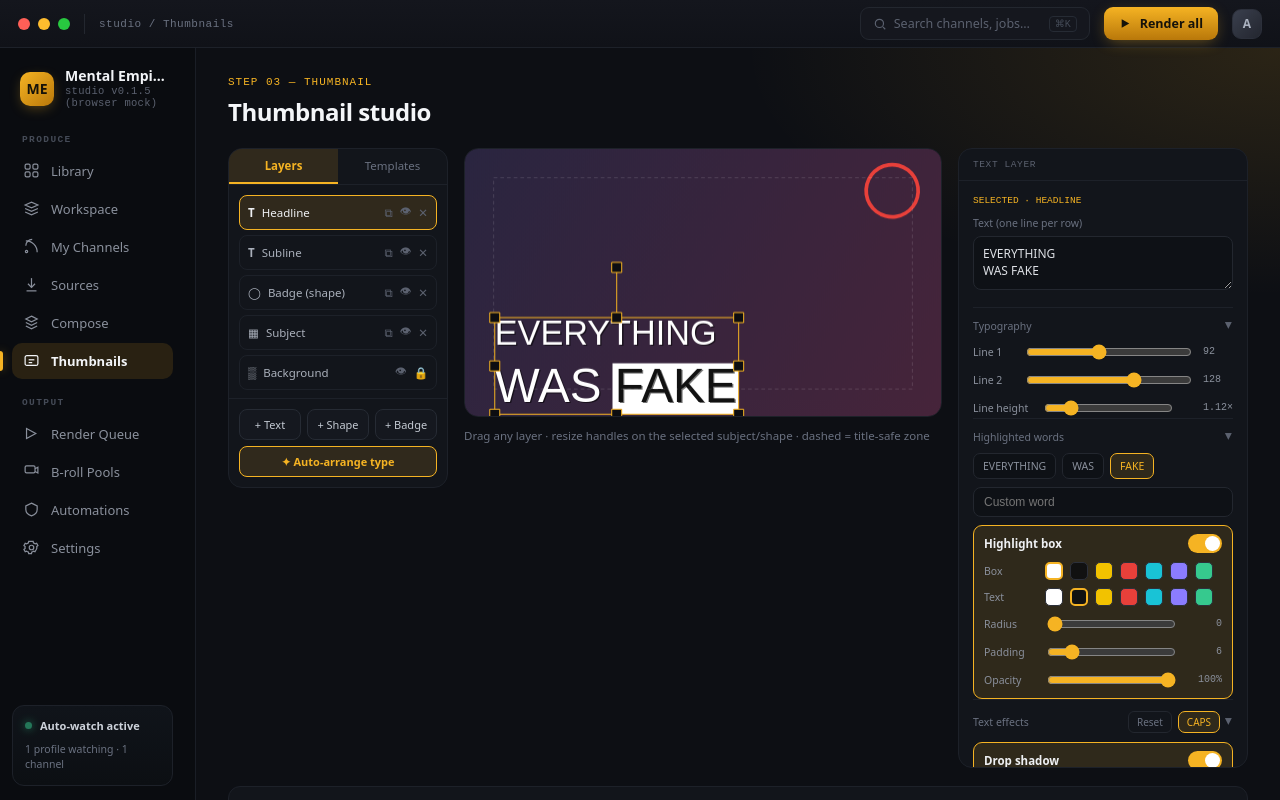
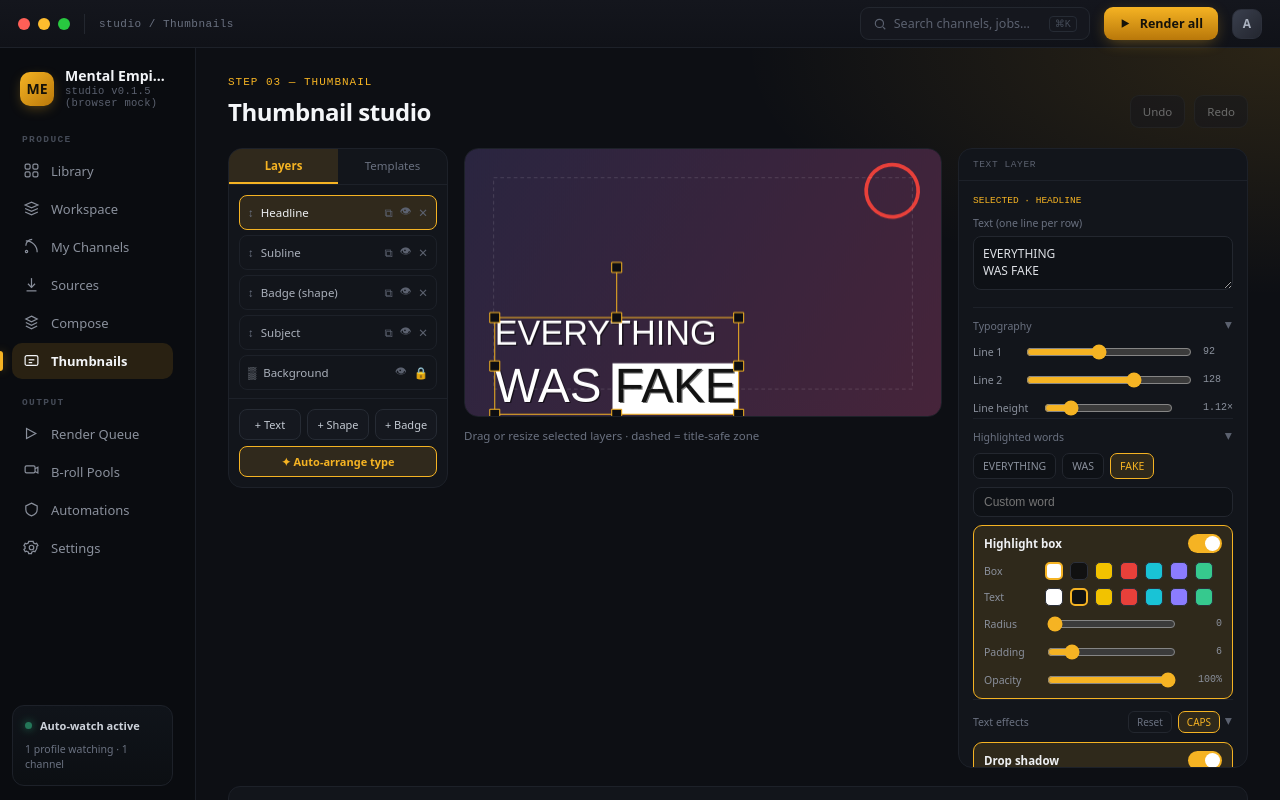
Before and after one commit to UmmeHoneySawda/mental-empire-studio, a React (Vite) app: page /x/a.png in a window 1280 px wide. Both pictures are taken after a click on the button "Thumbnails". Built offline with nearby package versions, Linux system fonts and the light colour scheme.

Commit message:
Add thumbnail editor undo and layer reorder

```diff
--- a/src/screens/Thumbnails.tsx
+++ b/src/screens/Thumbnails.tsx
@@ -288,10 +288,12 @@ function LayersTab(): JSX.Element {
   const duplicateLayer = useStore((s) => s.duplicateLayer)
   const toggleLayerVisible = useStore((s) => s.toggleLayerVisible)
   const deleteLayer = useStore((s) => s.deleteLayer)
+  const reorderLayer = useStore((s) => s.reorderLayer)
   const addTextLayer = useStore((s) => s.addTextLayer)
   const addShapeLayer = useStore((s) => s.addShapeLayer)
   const updateGeometry = useStore((s) => s.updateGeometry)
   const runAutoArrange = useStore((s) => s.runAutoArrange)
+  const dragLayerId = useRef<string | null>(null)
   const selectedLayers = layers.filter((l) => selectedLayerIds.includes(l.id) && !l.locked)
   const align = (kind: 'left' | 'center' | 'right' | 'top' | 'middle' | 'bottom'): void => {
     if (selectedLayers.length < 2) return
@@ -336,11 +338,20 @@ function LayersTab(): JSX.Element {
           </div>
         )}
         <div style={{ display: 'flex', flexDirection: 'column', gap: 5, marginBottom: 8 }}>
-          {layers.map((l) => {
+          {layers.map((l, index) => {
             const on = selectedLayerIds.includes(l.id) || l.id === selectedLayerId
             return (
-              <div key={l.id} onClick={(e) => selectLayer(l.id, e.shiftKey || e.ctrlKey || e.metaKey)} style={{ display: 'flex', alignItems: 'center', gap: 7, padding: '7px 8px', border: on ? '1px solid var(--accent)' : '1px solid #1d2129', borderRadius: 8, background: on ? 'var(--accent-soft)' : 'transparent', fontSize: 11.5, color: on ? '#eef0f3' : '#aab0bb', cursor: 'pointer' }}>
-                <span style={{ fontWeight: l.kind === 'text' ? 700 : 400, flex: 'none' }}>{layerGlyph(l)}</span>
+              <div
+                key={l.id}
+                draggable={!l.locked}
+                onDragStart={() => { dragLayerId.current = l.id }}
+                onDragOver={(e) => { if (dragLayerId.current && dragLayerId.current !== l.id) e.preventDefault() }}
+                onDrop={(e) => { e.preventDefault(); const from = dragLayerId.current; dragLayerId.current = null; if (from && from !== l.id) reorderLayer(from, index) }}
+                onDragEnd={() => { dragLayerId.current = null }}
+                onClick={(e) => selectLayer(l.id, e.shiftKey || e.ctrlKey || e.metaKey)}
+                style={{ display: 'flex', alignItems: 'center', gap: 7, padding: '7px 8px', border: on ? '1px solid var(--accent)' : '1px solid #1d2129', borderRadius: 8, background: on ? 'var(--accent-soft)' : 'transparent', fontSize: 11.5, color: on ? '#eef0f3' : '#aab0bb', cursor: l.locked ? 'pointer' : 'grab' }}
+              >
+                <span title={l.locked ? undefined : 'Drag to reorder'} style={{ fontWeight: l.kind === 'text' ? 700 : 400, flex: 'none', color: l.locked ? undefined : '#6a7180' }}>{l.locked ? layerGlyph(l) : '↕'}</span>
                 <span style={{ flex: 1, overflow: 'hidden', textOverflow: 'ellipsis', whiteSpace: 'nowrap' }}>{l.name}</span>
                 {!l.locked && <span onClick={(e) => { e.stopPropagation(); duplicateLayer(l.id) }} style={{ color: '#5b616f', cursor: 'pointer', flex: 'none' }}>⧉</span>}
                 <span onClick={(e) => { e.stopPropagation(); toggleLayerVisible(l.id) }} style={{ color: '#5b616f', cursor: 'pointer', flex: 'none', opacity: l.visible ? 1 : 0.4 }}>👁</span>
@@ -482,15 +493,27 @@ function BatchExport(): JSX.Element {
 export function Thumbnails(): JSX.Element {
   const layers = useStore((s) => s.layers)
   const selectedLayerId = useStore((s) => s.selectedLayerId)
+  const selectedLayerIds = useStore((s) => s.selectedLayerIds)
+  const thumbnailPast = useStore((s) => s.thumbnailPast)
+  const thumbnailFuture = useStore((s) => s.thumbnailFuture)
   const templates = useStore((s) => s.templates)
   const loadTemplates = useStore((s) => s.loadTemplates)
   const applyTemplate = useStore((s) => s.applyTemplate)
+  const undoThumbnail = useStore((s) => s.undoThumbnail)
+  const redoThumbnail = useStore((s) => s.redoThumbnail)
+  const nudgeSelection = useStore((s) => s.nudgeSelection)
+  const deleteLayer = useStore((s) => s.deleteLayer)
+  const duplicateLayer = useStore((s) => s.duplicateLayer)
+  const selectAllUnlockedLayers = useStore((s) => s.selectAllUnlockedLayers)
+  const clearSelection = useStore((s) => s.clearSelection)
   const activeProject = useData((s) => s.activeProject)
   const [leftTab, setLeftTab] = useState<'layers' | 'templates'>('layers')
   const [saved, setSaved] = useState(false)
   const [saving, setSaving] = useState(false)
   const [saveError, setSaveError] = useState('')
   const appliedTemplate = useRef('')
+  const canUndo = thumbnailPast.length > 0
+  const canRedo = thumbnailFuture.length > 0
 
   useEffect(() => { void loadTemplates() }, [loadTemplates])
   useEffect(() => {
@@ -506,6 +529,64 @@ export function Thumbnails(): JSX.Element {
     applyTemplate(template)
     appliedTemplate.current = key
   }, [activeProject?.id, activeProject?.thumbnailTemplateId, templates, applyTemplate, loadTemplates])
+
+  useEffect(() => {
+    const isTypingTarget = (target: EventTarget | null): boolean => {
+      if (!(target instanceof HTMLElement)) return false
+      const tag = target.tagName.toLowerCase()
+      return target.isContentEditable || tag === 'input' || tag === 'textarea' || tag === 'select'
+    }
+    const onKeyDown = (e: KeyboardEvent): void => {
+      if (isTypingTarget(e.target)) return
+      const mod = e.ctrlKey || e.metaKey
+      if (mod && e.key.toLowerCase() === 'z') {
+        e.preventDefault()
+        if (e.shiftKey) redoThumbnail()
+        else undoThumbnail()
+        return
+      }
+      if (mod && e.key.toLowerCase() === 'y') {
+        e.preventDefault()
+        redoThumbnail()
+        return
+      }
+      if (mod && e.key.toLowerCase() === 'a') {
+        e.preventDefault()
+        selectAllUnlockedLayers()
+        return
+      }
+      if (mod && e.key.toLowerCase() === 'd') {
+        if (!selectedLayerIds.length) return
+        e.preventDefault()
+        duplicateLayer(selectedLayerIds[0])
+        return
+      }
+      if (e.key === 'Escape') {
+        clearSelection()
+        return
+      }
+      if (e.key === 'Delete' || e.key === 'Backspace') {
+        if (!selectedLayerIds.length) return
+        e.preventDefault()
+        deleteLayer(selectedLayerIds[0])
+        return
+      }
+      const step = e.shiftKey ? 10 : 1
+      const deltas: Record<string, [number, number]> = {
+        ArrowLeft: [-step, 0],
+        ArrowRight: [step, 0],
+        ArrowUp: [0, -step],
+        ArrowDown: [0, step]
+      }
+      const delta = deltas[e.key]
+      if (delta && selectedLayerIds.length) {
+        e.preventDefault()
+        nudgeSelection(delta[0], delta[1])
+      }
+    }
+    window.addEventListener('keydown', onKeyDown)
+    return () => window.removeEventListener('keydown', onKeyDown)
+  }, [clearSelection, deleteLayer, duplicateLayer, nudgeSelection, redoThumbnail, selectAllUnlockedLayers, selectedLayerIds, undoThumbnail])
 
   const saveThumbnail = async (): Promise<void> => {
     if (!activeProject) return
@@ -536,6 +617,8 @@ export function Thumbnails(): JSX.Element {
         </div>
         <div style={{ flex: 1 }} />
         <div style={{ display: 'flex', gap: 9 }}>
+          <button type="button" disabled={!canUndo} onClick={undoThumbnail} className="me-btn" style={{ border: '1px solid #262b34', background: '#15181f', borderRadius: 9, padding: '8px 12px', fontSize: 11.5, color: '#c4cad3', cursor: canUndo ? 'pointer' : 'not-allowed', opacity: canUndo ? 1 : 0.45 }}>Undo</button>
+          <button type="button" disabled={!canRedo} onClick={redoThumbnail} className="me-btn" style={{ border: '1px solid #262b34', background: '#15181f', borderRadius: 9, padding: '8px 12px', fontSize: 11.5, color: '#c4cad3', cursor: canRedo ? 'pointer' : 'not-allowed', opacity: canRedo ? 1 : 0.45 }}>Redo</button>
           {activeProject && (
             <div onClick={() => { if (!saving) void saveThumbnail() }} className="me-btn" style={{ display: 'flex', alignItems: 'center', gap: 6, border: '1px solid var(--accent)', background: 'var(--accent-soft)', borderRadius: 9, padding: '8px 14px', fontSize: 12, color: 'var(--accent)', fontWeight: 600, cursor: saving ? 'wait' : 'pointer', opacity: saving ? 0.7 : 1 }}>
               <svg width="13" height="13" viewBox="0 0 24 24" fill="none" stroke="currentColor" strokeWidth="2"><path d="M5 3h11l3 3v15H5z" /><path d="M8 3v6h7" /></svg>
@@ -565,7 +648,7 @@ export function Thumbnails(): JSX.Element {
           <ThumbCanvas />
           <CompareBar />
           <div style={{ fontSize: 11.5, color: '#6a7180', marginTop: 10, lineHeight: 1.5 }}>
-            Drag any layer · resize handles on the selected subject/shape · dashed = title-safe zone
+            Drag or resize selected layers · dashed = title-safe zone
           </div>
         </div>
 
--- a/src/store/useStore.ts
+++ b/src/store/useStore.ts
@@ -62,16 +62,23 @@ interface AppState {
   layers: ThumbnailLayer[]
   selectedLayerId: string
   selectedLayerIds: string[]
+  thumbnailPast: ThumbnailLayer[][]
+  thumbnailFuture: ThumbnailLayer[][]
   /** incremented by requestFocusTextEditor; ThumbCanvas dblclick → Thumbnails inspector textarea */
   textEditorFocusTrigger: number
   templates: ThumbnailTemplate[]
   selectLayer: (id: string, additive?: boolean) => void
   setSelection: (ids: string[]) => void
   clearSelection: () => void
+  selectAllUnlockedLayers: () => void
+  undoThumbnail: () => void
+  redoThumbnail: () => void
   requestFocusTextEditor: () => void
   toggleLayerVisible: (id: string) => void
   duplicateLayer: (id: string) => void
   deleteLayer: (id: string) => void
+  reorderLayer: (id: string, toIndex: number) => void
+  nudgeSelection: (dx: number, dy: number) => void
   addTextLayer: () => void
   addShapeLayer: (shape: ShapeLayer['shape']) => void
   updateLayer: (id: string, patch: Partial<ThumbnailLayer>) => void
@@ -86,9 +93,28 @@ interface AppState {
 }
 
 const FULL_FRAME: LayerFrame = { x: 0, y: 0, width: THUMB_W, height: THUMB_H, rotation: 0 }
+const THUMB_HISTORY_LIMIT = 80
 
 let layerSeq = 100
 const safeInitialLayers = normalizeThumbnailLayers(initialLayers)
+
+function cloneLayers(layers: ThumbnailLayer[]): ThumbnailLayer[] {
+  return JSON.parse(JSON.stringify(layers)) as ThumbnailLayer[]
+}
+
+function selectionPatch(s: AppState, layers: ThumbnailLayer[]): Pick<AppState, 'selectedLayerId' | 'selectedLayerIds'> {
+  const live = new Set(layers.map((l) => l.id))
+  const selectedLayerIds = s.selectedLayerIds.filter((id) => live.has(id))
+  return { selectedLayerIds, selectedLayerId: selectedLayerIds[0] ?? '' }
+}
+
+function historyPatch(s: AppState, patch: Partial<AppState>): Partial<AppState> {
+  return {
+    ...patch,
+    thumbnailPast: [...s.thumbnailPast, cloneLayers(s.layers)].slice(-THUMB_HISTORY_LIMIT),
+    thumbnailFuture: []
+  }
+}
 
 /** Fire-and-forget persist through the native bridge (absent in plain-web contexts). */
 function pushPatch(patch: DeepPartial<AppSettings>): void {
@@ -178,6 +204,8 @@ export const useStore = create<AppState>((set, get) => ({
   layers: safeInitialLayers,
   selectedLayerId: safeInitialLayers.find((l) => l.kind === 'text')?.id ?? safeInitialLayers[0]?.id ?? '',
   selectedLayerIds: [safeInitialLayers.find((l) => l.kind === 'text')?.id ?? safeInitialLayers[0]?.id ?? ''].filter(Boolean),
+  thumbnailPast: [],
+  thumbnailFuture: [],
   textEditorFocusTrigger: 0,
   templates: [],
   selectLayer: (id, additive = false) =>
@@ -194,9 +222,30 @@ export const useStore = create<AppState>((set, get) => ({
       return { selectedLayerIds, selectedLayerId: selectedLayerIds[0] ?? '' }
     }),
   clearSelection: () => set({ selectedLayerId: '', selectedLayerIds: [] }),
+  selectAllUnlockedLayers: () =>
+    set((s) => {
+      const ids = s.layers.filter((l) => !l.locked).map((l) => l.id)
+      return { selectedLayerIds: ids, selectedLayerId: ids[0] ?? '' }
+    }),
+  undoThumbnail: () =>
+    set((s) => {
+      if (s.thumbnailPast.length === 0) return s
+      const layers = cloneLayers(s.thumbnailPast[s.thumbnailPast.length - 1])
+      const thumbnailPast = s.thumbnailPast.slice(0, -1)
+      const thumbnailFuture = [cloneLayers(s.layers), ...s.thumbnailFuture].slice(0, THUMB_HISTORY_LIMIT)
+      return { layers, thumbnailPast, thumbnailFuture, ...selectionPatch(s, layers) }
+    }),
+  redoThumbnail: () =>
+    set((s) => {
+      if (s.thumbnailFuture.length === 0) return s
+      const layers = cloneLayers(s.thumbnailFuture[0])
+      const thumbnailPast = [...s.thumbnailPast, cloneLayers(s.layers)].slice(-THUMB_HISTORY_LIMIT)
+      const thumbnailFuture = s.thumbnailFuture.slice(1)
+      return { layers, thumbnailPast, thumbnailFuture, ...selectionPatch(s, layers) }
+    }),
   requestFocusTextEditor: () => set((s) => ({ textEditorFocusTrigger: s.textEditorFocusTrigger + 1 })),
   toggleLayerVisible: (id) =>
-    set((s) => ({
+    set((s) => historyPatch(s, {
       layers: s.layers.map((l) => (l.id === id ? { ...l, visible: !l.visible } : l))
     })),
   duplicateLayer: (id) =>
@@ -220,7 +269,7 @@ export const useStore = create<AppState>((set, get) => ({
         next.splice(idx, 0, copy)
         copyIds.push(copy.id)
       }
-      return copyIds.length ? { layers: next, selectedLayerId: copyIds[0], selectedLayerIds: copyIds } : s
+      return copyIds.length ? historyPatch(s, { layers: next, selectedLayerId: copyIds[0], selectedLayerIds: copyIds }) : s
     }),
   deleteLayer: (id) =>
     set((s) => {
@@ -229,7 +278,31 @@ export const useStore = create<AppState>((set, get) => ({
       if (deleteIds.size === 0) return s
       const next = s.layers.filter((l) => !deleteIds.has(l.id))
       const selectedLayerId = next[0]?.id ?? ''
-      return { layers: next, selectedLayerId, selectedLayerIds: selectedLayerId ? [selectedLayerId] : [] }
+      return historyPatch(s, { layers: next, selectedLayerId, selectedLayerIds: selectedLayerId ? [selectedLayerId] : [] })
+    }),
+  reorderLayer: (id, toIndex) =>
+    set((s) => {
+      const from = s.layers.findIndex((l) => l.id === id)
+      const layer = s.layers[from]
+      if (from < 0 || !layer || layer.locked) return s
+      const next = [...s.layers]
+      const [moved] = next.splice(from, 1)
+      const target = Math.max(0, Math.min(next.length, toIndex))
+      next.splice(target, 0, moved)
+      if (next.map((l) => l.id).join('|') === s.layers.map((l) => l.id).join('|')) return s
+      return historyPatch(s, { layers: next })
+    }),
+  nudgeSelection: (dx, dy) =>
+    set((s) => {
+      const ids = new Set(s.selectedLayerIds)
+      if (!ids.size || (dx === 0 && dy === 0)) return s
+      let changed = false
+      const layers = s.layers.map((l, i) => {
+        if (!ids.has(l.id) || l.locked) return l
+        changed = true
+        return normalizeThumbnailLayer({ ...l, frame: { ...l.frame, x: l.frame.x + dx, y: l.frame.y + dy } }, i) ?? l
+      })
+      return changed ? historyPatch(s, { layers }) : s
     }),
   addTextLayer: () =>
     set((s) => {
@@ -256,7 +329,7 @@ export const useStore = create<AppState>((set, get) => ({
           caps: true
         }
       }
-      return { layers: [layer, ...s.layers], selectedLayerId: id, selectedLayerIds: [id] }
+      return historyPatch(s, { layers: [layer, ...s.layers], selectedLayerId: id, selectedLayerIds: [id] })
     }),
   addShapeLayer: (shape) =>
     set((s) => {
@@ -271,25 +344,25 @@ export const useStore = create<AppState>((set, get) => ({
         shape,
         color: '#e8403a'
       }
-      return { layers: [layer, ...s.layers], selectedLayerId: id, selectedLayerIds: [id] }
+      return historyPatch(s, { layers: [layer, ...s.layers], selectedLayerId: id, selectedLayerIds: [id] })
     }),
   updateLayer: (id, patch) =>
-    set((s) => ({
+    set((s) => historyPatch(s, {
       layers: s.layers.map((l, i) => {
         if (l.id !== id) return l
         return normalizeThumbnailLayer({ ...l, ...patch }, i) ?? l
       })
     })),
   updateGeometry: (id, frame) =>
-    set((s) => ({
+    set((s) => historyPatch(s, {
       layers: s.layers.map((l, i) => (l.id === id ? (normalizeThumbnailLayer({ ...l, frame: { ...l.frame, ...frame } }, i) ?? l) : l))
     })),
   setSubjectImage: (src) =>
-    set((s) => ({
+    set((s) => historyPatch(s, {
       layers: s.layers.map((l, i) => (l.kind === 'subject' ? (normalizeThumbnailLayer({ ...(l as SubjectLayer), src }, i) ?? l) : l))
     })),
   setBackground: (patch) =>
-    set((s) => ({
+    set((s) => historyPatch(s, {
       layers: s.layers.map((l, i) => (l.kind === 'background' ? (normalizeThumbnailLayer({ ...(l as BackgroundLayer), ...patch }, i) ?? l) : l))
     })),
   runAutoArrange: () =>
@@ -300,11 +373,11 @@ export const useStore = create<AppState>((set, get) => ({
       if (!target) return s
       const subject = layers.find((l) => l.kind === 'subject')
       const { frame, lines } = autoArrangeText(target, { w: THUMB_W, h: THUMB_H }, subject?.frame ?? null)
-      return {
+      return historyPatch(s, {
         layers: layers.map((l, i) => (l.id === target.id ? (normalizeThumbnailLayer({ ...(l as TextLayer), frame, lines }, i) ?? l) : l)),
         selectedLayerId: target.id,
         selectedLayerIds: [target.id]
-      }
+      })
     }),
   loadTemplates: async () => {
     const templates = (await window.api?.thumbnails?.templates?.()) ?? []
@@ -324,6 +397,6 @@ export const useStore = create<AppState>((set, get) => ({
     set(() => {
       const layers = normalizeThumbnailLayers(t.layers)
       const selectedLayerId = layers.find((l) => l.kind === 'text')?.id ?? layers[0]?.id ?? ''
-      return { layers, selectedLayerId, selectedLayerIds: selectedLayerId ? [selectedLayerId] : [] }
+      return historyPatch(get(), { layers, selectedLayerId, selectedLayerIds: selectedLayerId ? [selectedLayerId] : [] })
     })
 }))
```
Also changed, not shown: 1 other file (tests, documents, lock files or other folders).
